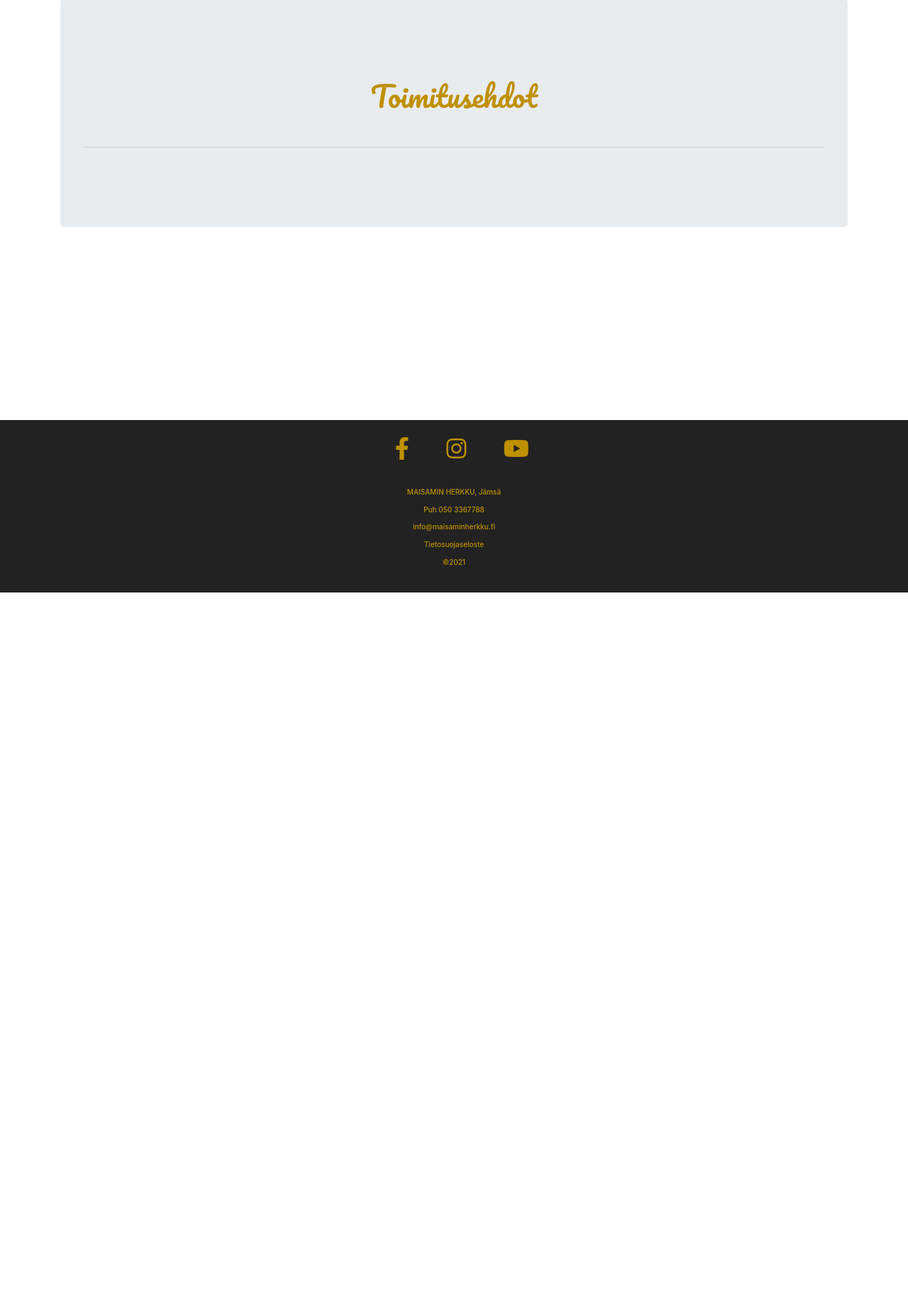
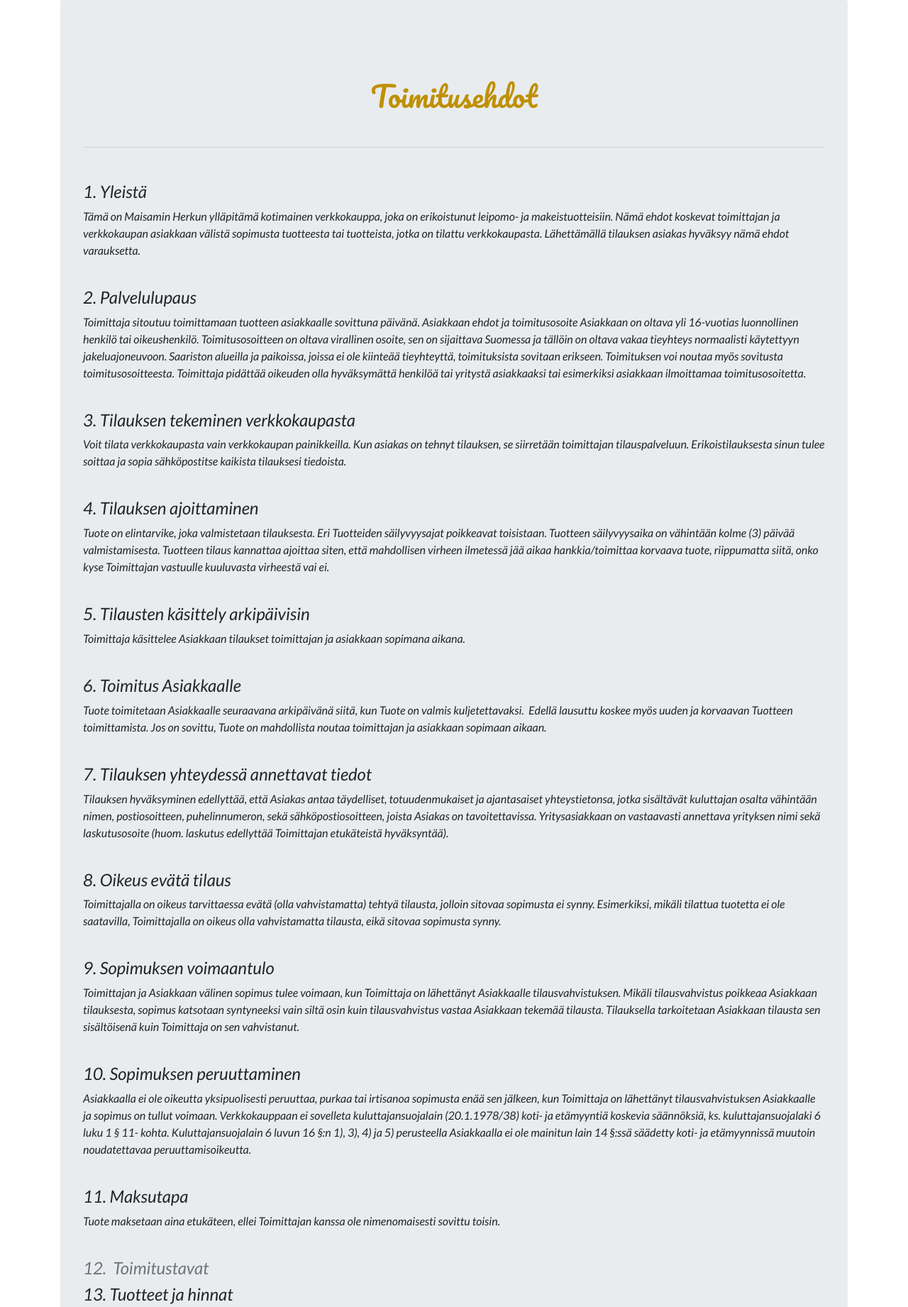
Before and after one commit to bassamalasadi/maisamin, a Django app: page /delivery-policy/ in a window 1280 px wide. Shown: the part 97-1939 px from the top of the page at 71% size. Before the commit the page ends 932 px from the top, so only its background shows below. Run offline with Django 3.2, Linux system fonts and the light colour scheme; parts of the project's set-up code (start-up, migrations or seed data) failed here and were passed over; some libraries are stand-ins or nearby versions; some web fonts are replaced.

Commit message:
20 june: add delivery policy

```diff
--- a/templates/delivery_policy.html
+++ b/templates/delivery_policy.html
@@ -5,7 +5,146 @@
   <div class="jumbotron">
     <h2 class="my-2 h1 text-center my-5"style="font-family: 'Pacifico', cursive; color:#BF9000">Toimitusehdot</h2>
     <hr class="featurette-divider">
+<h4>1. Yleistä</h4>
+<p>
+Tämä on Maisamin Herkun ylläpitämä kotimainen
+verkkokauppa, joka on erikoistunut leipomo- ja
+makeistuotteisiin. Nämä ehdot koskevat toimittajan ja
+verkkokaupan asiakkaan välistä sopimusta tuotteesta
+tai tuotteista, jotka on tilattu verkkokaupasta.
+Lähettämällä tilauksen asiakas hyväksyy nämä ehdot
+varauksetta.
+</p><br>
+<h4>2. Palvelulupaus</h4>
+<p>
+Toimittaja sitoutuu toimittamaan tuotteen asiakkaalle
+sovittuna päivänä.
+Asiakkaan ehdot ja toimitusosoite
+Asiakkaan on oltava yli 16-vuotias luonnollinen
+henkilö tai oikeushenkilö.
+Toimitusosoitteen on oltava virallinen osoite, sen on
+sijaittava Suomessa ja tällöin on oltava vakaa
+tieyhteys normaalisti käytettyyn jakeluajoneuvoon.
+Saariston alueilla ja paikoissa, joissa ei ole kiinteää
+tieyhteyttä, toimituksista sovitaan erikseen.
+Toimituksen voi noutaa myös sovitusta
+toimitusosoitteesta.
+Toimittaja pidättää oikeuden olla hyväksymättä
+henkilöä tai yritystä asiakkaaksi tai esimerkiksi
+asiakkaan ilmoittamaa toimitusosoitetta.
+</p><br>
 
+<h4>3. Tilauksen tekeminen verkkokaupasta</h4>
+<p>
+Voit tilata verkkokaupasta vain verkkokaupan
+painikkeilla. Kun asiakas on tehnyt tilauksen, se
+siirretään toimittajan tilauspalveluun.
+Erikoistilauksesta sinun tulee soittaa ja sopia
+sähköpostitse kaikista tilauksesi tiedoista.
+</p><br>
+
+<h4>4. Tilauksen ajoittaminen</h4>
+<p>
+Tuote on elintarvike, joka valmistetaan tilauksesta. Eri
+Tuotteiden säilyvyysajat poikkeavat toisistaan.
+Tuotteen säilyvyysaika on vähintään kolme (3) päivää
+valmistamisesta. Tuotteen tilaus kannattaa ajoittaa
+siten, että mahdollisen virheen ilmetessä jää aikaa
+hankkia/toimittaa korvaava tuote, riippumatta siitä,
+onko kyse Toimittajan vastuulle kuuluvasta virheestä
+vai ei.
+</p><br>
+
+<h4>5. Tilausten käsittely arkipäivisin</h4>
+<p>
+Toimittaja käsittelee Asiakkaan tilaukset toimittajan ja
+asiakkaan sopimana aikana.
+</p><br>
+
+<h4>6. Toimitus Asiakkaalle</h4>
+
+<p>
+Tuote toimitetaan Asiakkaalle seuraavana arkipäivänä
+siitä, kun Tuote on valmis kuljetettavaksi.
+Edellä lausuttu koskee myös uuden ja korvaavan
+Tuotteen toimittamista.
+Jos on sovittu, Tuote on mahdollista noutaa
+toimittajan ja asiakkaan sopimaan aikaan.
+</p><br>
+
+<h4>7. Tilauksen yhteydessä annettavat tiedot</h4>
+<p>
+Tilauksen hyväksyminen edellyttää, että Asiakas
+antaa täydelliset, totuudenmukaiset ja ajantasaiset
+yhteystietonsa, jotka sisältävät kuluttajan osalta
+vähintään nimen, postiosoitteen, puhelinnumeron,
+sekä sähköpostiosoitteen, joista Asiakas on
+tavoitettavissa. Yritysasiakkaan on vastaavasti
+annettava yrityksen nimi sekä laskutusosoite (huom.
+laskutus edellyttää Toimittajan etukäteistä
+hyväksyntää).
+</p><br>
+
+<h4>8. Oikeus evätä tilaus</h4>
+<p>
+Toimittajalla on oikeus tarvittaessa evätä (olla
+vahvistamatta) tehtyä tilausta, jolloin sitovaa
+sopimusta ei synny. Esimerkiksi, mikäli tilattua tuotetta
+ei ole saatavilla, Toimittajalla on oikeus olla
+vahvistamatta tilausta, eikä sitovaa sopimusta synny.
+</p><br>
+
+<h4>9. Sopimuksen voimaantulo</h4>
+<p>
+Toimittajan ja Asiakkaan välinen sopimus tulee
+voimaan, kun Toimittaja on lähettänyt Asiakkaalle
+tilausvahvistuksen. Mikäli tilausvahvistus poikkeaa
+Asiakkaan tilauksesta, sopimus katsotaan syntyneeksi
+vain siltä osin kuin tilausvahvistus vastaa Asiakkaan
+tekemää tilausta. Tilauksella tarkoitetaan Asiakkaan
+tilausta sen sisältöisenä kuin Toimittaja on sen
+vahvistanut.
+</p><br>
+
+<h4>10. Sopimuksen peruuttaminen</h4>
+<p>
+Asiakkaalla ei ole oikeutta yksipuolisesti peruuttaa,
+purkaa tai irtisanoa sopimusta enää sen jälkeen, kun
+Toimittaja on lähettänyt tilausvahvistuksen Asiakkaalle
+ja sopimus on tullut voimaan.
+
+Verkkokauppaan ei sovelleta kuluttajansuojalain
+(20.1.1978/38) koti- ja etämyyntiä koskevia
+säännöksiä, ks. kuluttajansuojalaki 6 luku 1 § 11-
+kohta. Kuluttajansuojalain 6 luvun 16 §:n 1), 3), 4) ja
+5) perusteella Asiakkaalla ei ole mainitun lain 14 §:ssä
+säädetty koti- ja etämyynnissä muutoin noudatettavaa
+peruuttamisoikeutta.
+</p><br>
+
+<h4>11. Maksutapa</h4>
+<p>
+Tuote maksetaan aina etukäteen, ellei Toimittajan
+kanssa ole nimenomaisesti sovittu toisin.
+</p><br>
+<h4 class="text-muted ">12.  Toimitustavat</h4>
+
+<h4>13. Tuotteet ja hinnat</h4>
+<p>
+Verkkokaupassa saatavana olevat Tuotteet ja
+hinnasto näkyvät Maisamin Herkun internet-sivulla
+…………. Toimittaja päättää ja vastaa verkkokaupan
+sisällöstä.
+Toimittajalla on milloin tahansa oikeus lisätä tai
+vähentää verkkokaupassa saatavilla olevia Tuotteita.
+Toimittajalla on oikeus päivittää verkkokaupan
+
+ulkoasua ja sisältöä. Toimittajalla on myös oikeus
+muuttaa hintoja.
+</p><br>
+
+<h4 class="text-muted ">14. Force majeure</h4>
+  </div>
 </main>
 <br><br><br><br><br><br><br><br><br><br>
 {% endblock content %}
```
